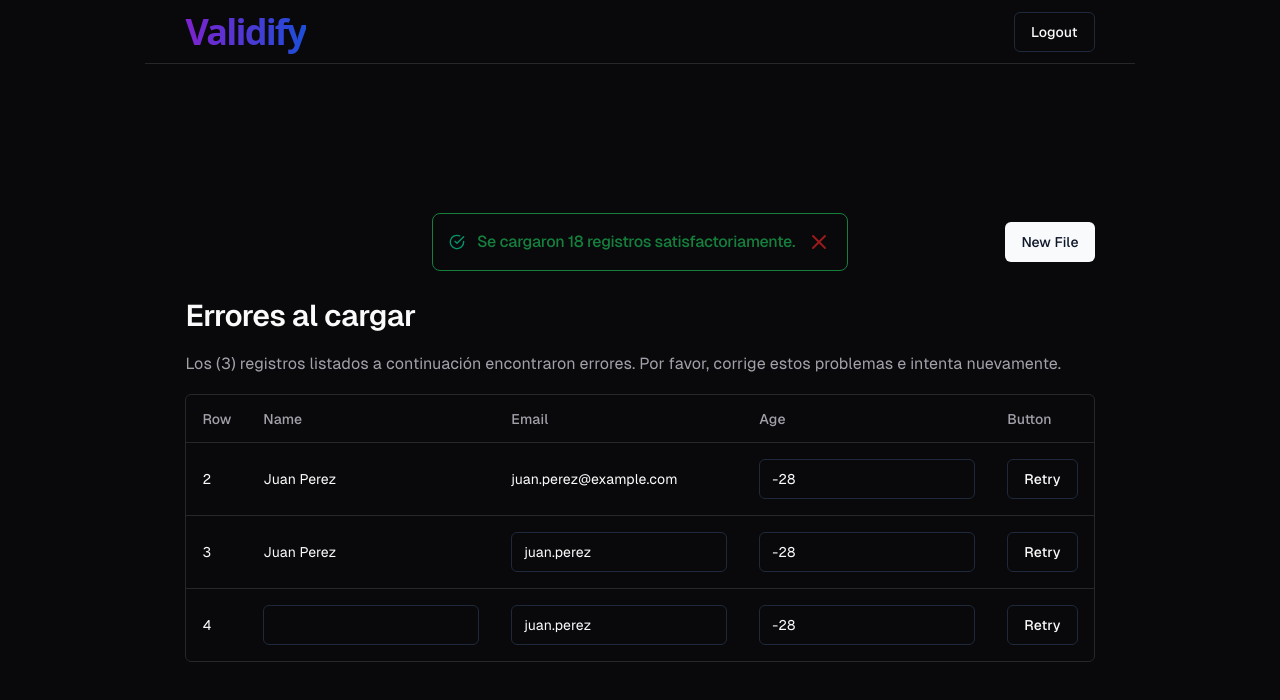
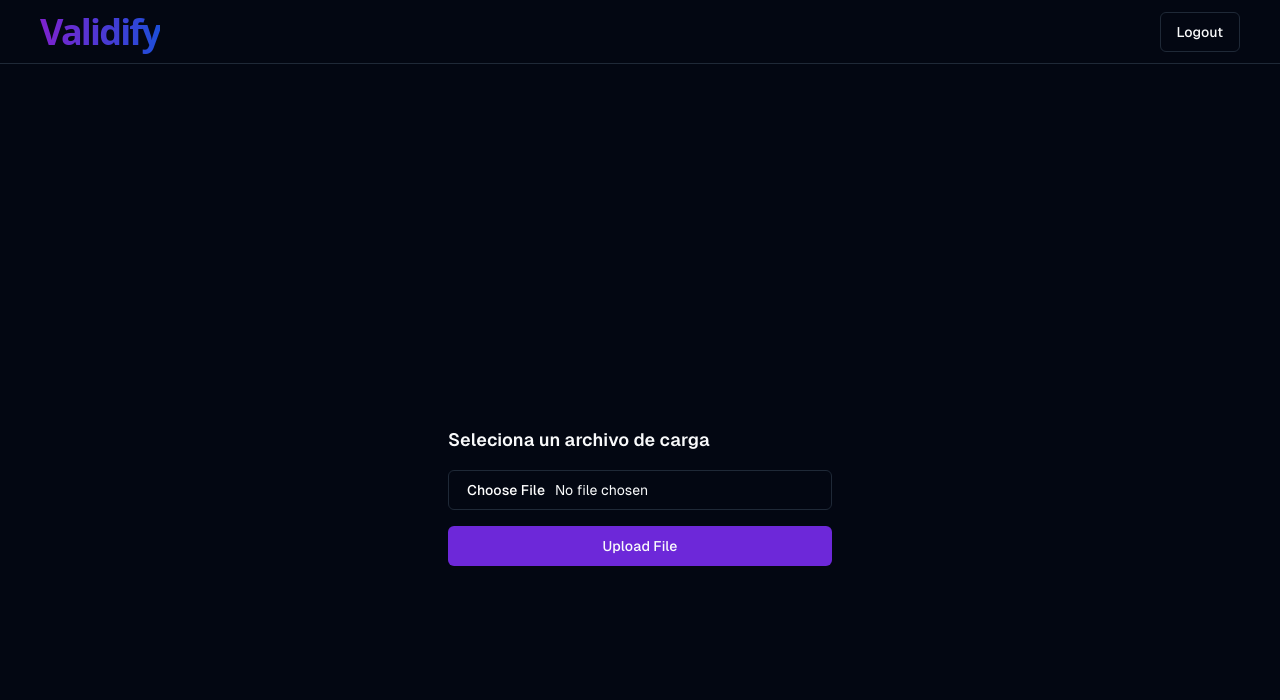
Before and after one commit to mcuyaca/Validify, a React (Vite) app: page / in a window 1280 px wide. Shown: the top 700 px of the page. Built offline with nearby package versions, Linux system fonts and the light colour scheme.

Commit message:
update theme colors

```diff
--- a/app/globals.css
+++ b/app/globals.css
@@ -5,64 +5,47 @@
 @layer base {
   :root {
     --background: 0 0% 100%;
-    --foreground: 222.2 84% 4.9%;
-
+    --foreground: 224 71.4% 4.1%;
     --card: 0 0% 100%;
-    --card-foreground: 222.2 84% 4.9%;
-
+    --card-foreground: 224 71.4% 4.1%;
     --popover: 0 0% 100%;
-    --popover-foreground: 222.2 84% 4.9%;
-
-    --primary: 222.2 47.4% 11.2%;
-    --primary-foreground: 210 40% 98%;
-
-    --secondary: 210 40% 96.1%;
-    --secondary-foreground: 222.2 47.4% 11.2%;
-
-    --muted: 210 40% 96.1%;
-    --muted-foreground: 215.4 16.3% 46.9%;
-
-    --accent: 210 40% 96.1%;
-    --accent-foreground: 222.2 47.4% 11.2%;
-
+    --popover-foreground: 224 71.4% 4.1%;
+    --primary: 262.1 83.3% 57.8%;
+    --primary-foreground: 210 20% 98%;
+    --secondary: 220 14.3% 95.9%;
+    --secondary-foreground: 220.9 39.3% 11%;
+    --muted: 220 14.3% 95.9%;
+    --muted-foreground: 220 8.9% 46.1%;
+    --accent: 220 14.3% 95.9%;
+    --accent-foreground: 220.9 39.3% 11%;
     --destructive: 0 84.2% 60.2%;
-    --destructive-foreground: 210 40% 98%;
-
-    --border: 214.3 31.8% 91.4%;
-    --input: 214.3 31.8% 91.4%;
-    --ring: 222.2 84% 4.9%;
-
+    --destructive-foreground: 210 20% 98%;
+    --border: 220 13% 91%;
+    --input: 220 13% 91%;
+    --ring: 262.1 83.3% 57.8%;
     --radius: 0.5rem;
   }
 
   .dark {
-    --background: 240 10% 3.9%;
-    --foreground: 0 0% 98%;
-
-    --card: 222.2 84% 4.9%;
-    --card-foreground: 210 40% 98%;
-
-    --popover: 222.2 84% 4.9%;
-    --popover-foreground: 210 40% 98%;
-
-    --primary: 210 40% 98%;
-    --primary-foreground: 222.2 47.4% 11.2%;
-
-    --secondary: 217.2 32.6% 17.5%;
-    --secondary-foreground: 210 40% 98%;
-
-    --muted: 240 3.7% 15.9%;
-    --muted-foreground: 240 5% 64.9%;
-
-    --accent: 217.2 32.6% 17.5%;
-    --accent-foreground: 210 40% 98%;
-
+    --background: 224 71.4% 4.1%;
+    --foreground: 210 20% 98%;
+    --card: 224 71.4% 4.1%;
+    --card-foreground: 210 20% 98%;
+    --popover: 224 71.4% 4.1%;
+    --popover-foreground: 210 20% 98%;
+    --primary: 263.4 70% 50.4%;
+    --primary-foreground: 210 20% 98%;
+    --secondary: 215 27.9% 16.9%;
+    --secondary-foreground: 210 20% 98%;
+    --muted: 215 27.9% 16.9%;
+    --muted-foreground: 217.9 10.6% 64.9%;
+    --accent: 215 27.9% 16.9%;
+    --accent-foreground: 210 20% 98%;
     --destructive: 0 62.8% 30.6%;
-    --destructive-foreground: 210 40% 98%;
-
-    --border: 240 3.7% 15.9%;
-    --input: 217.2 32.6% 17.5%;
-    --ring: 212.7 26.8% 83.9%;
+    --destructive-foreground: 210 20% 98%;
+    --border: 215 27.9% 16.9%;
+    --input: 215 27.9% 16.9%;
+    --ring: 263.4 70% 50.4%;
   }
 }
 
--- a/src/layout/UserLayout.tsx
+++ b/src/layout/UserLayout.tsx
@@ -3,19 +3,19 @@
 
 function UserLayout() {
   return (
-    <div className="grid min-h-screen w-full items-center justify-center">
-      <div className="relative max-w-[1444px] ">
-        <header className="absolute left-0 right-0 top-0 z-10 flex h-16 w-full max-w-[1444px] items-center justify-between border-b bg-background px-10">
+    <div className="flex min-h-screen flex-col">
+      <div className="relative flex min-w-full max-w-[1444px] flex-col items-center">
+        <header className="sticky left-0 right-0 top-0 z-10 flex h-16 w-full max-w-[1444px] items-center justify-between border-b bg-background px-10">
           <h1
-            className="font-logo inline-block bg-gradient-to-r  from-purple-700 to-blue-700
-       bg-clip-text text-4xl font-bold leading-tight tracking-tighter text-transparent"
+            className="inline-block bg-gradient-to-r from-purple-700  to-blue-700 bg-clip-text
+       font-logo text-4xl font-bold leading-tight tracking-tighter text-transparent"
           >
             Validify
           </h1>
 
           <Button variant="outline">Logout</Button>
         </header>
-        <div className=" h-screen w-full max-w-[1444px] px-10 pt-16 ">
+        <div className="h-screen w-full max-w-[1444px] px-10 pt-16 ">
           <Outlet />
         </div>
       </div>
--- a/src/page/Upload.tsx
+++ b/src/page/Upload.tsx
@@ -4,14 +4,12 @@
 
 function Upload() {
   return (
-    <div className="grid w-full max-w-sm items-center gap-4">
+    <div className="mx-auto flex h-full max-w-96 flex-col justify-center gap-4 ">
       <Label className="text-lg font-semibold" htmlFor="file">
         Seleciona un archivo de carga
       </Label>
       <Input id="file" type="file" />
-      <Button className="mx-auto w-32 text-center font-bold">
-        Upload File
-      </Button>
+      <Button className="text-center">Upload File</Button>
     </div>
   );
 }
```
Also changed, not shown: src/router.tsx (+5 -2 lines).
